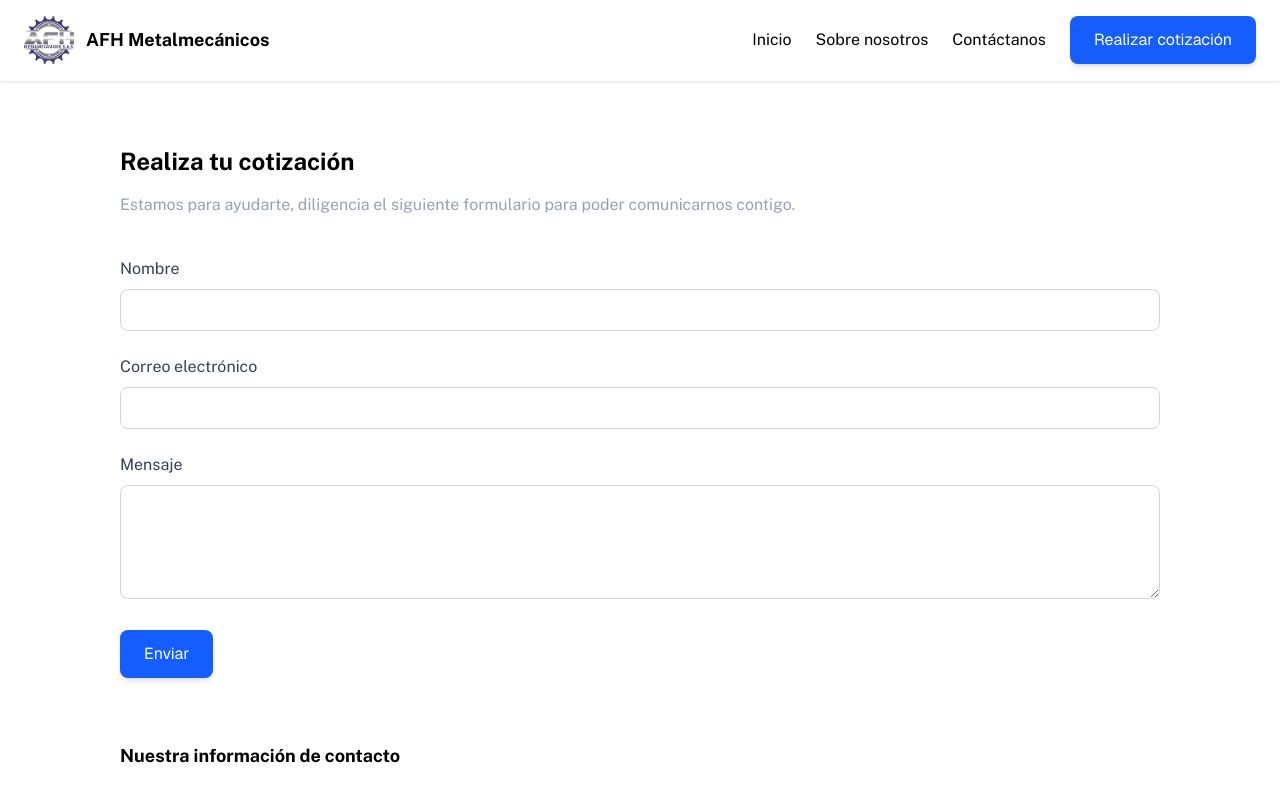
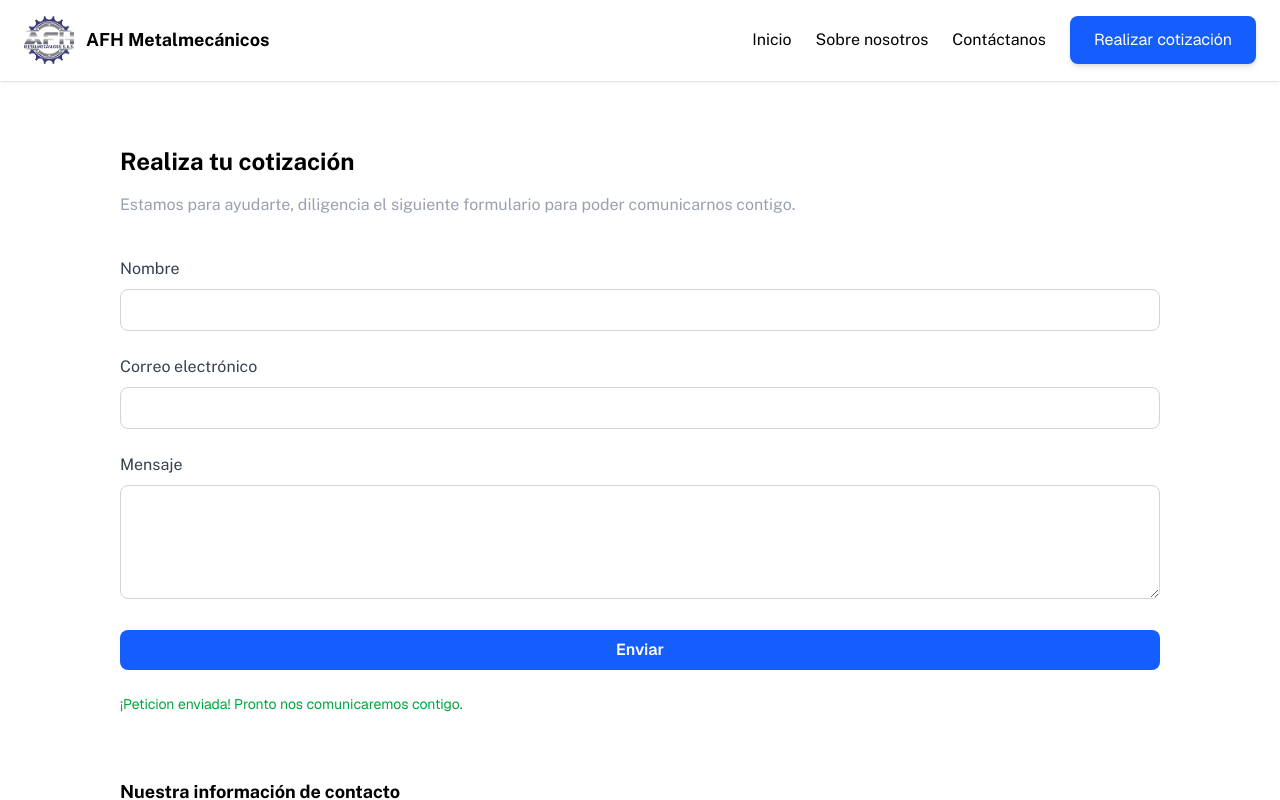
Before and after one commit to keivch/afh_landing_page, a Next.js app: page /contact_us in a window 1280 px wide. Both pictures are taken after typing "Sample", "name@example.com", "Sample" into the empty fields and a click on the button "Enviar". Shown: the top 800 px of the page. Built offline with nearby package versions, Linux system fonts and the light colour scheme; no server answers.

Commit message:
feat: integrar EmailJS para el envío de formularios de contacto

```diff
--- a/components/contact_us/form.tsx
+++ b/components/contact_us/form.tsx
@@ -1,7 +1,7 @@
 "use client";
 
 import { useState } from "react";
-import ButtonCTA from "../ui/ButtonCTA";
+import emailjs from "@emailjs/browser";
 
 interface Quote {
   nombre: string;
@@ -15,26 +15,48 @@ export default function Form() {
     email: "",
     mensaje: "",
   });
+  const [status, setStatus] = useState<"idle" | "sending" | "sent" | "error">(
+    "idle"
+  );
+  const [errorMsg, setErrorMsg] = useState<string>("");
 
   const handleChange = (
     e: React.ChangeEvent<HTMLInputElement | HTMLTextAreaElement>
   ) => {
     const { name, value } = e.target;
-    setFormData({
-      ...formData,
-      [name]: value,
-    });
+    setFormData((s) => ({ ...s, [name]: value }));
   };
 
-  const handleSubmit = (e: React.FormEvent<HTMLFormElement>) => {
+  const handleSubmit = async (e: React.FormEvent<HTMLFormElement>) => {
     e.preventDefault();
-    console.log("Datos enviados:", formData);
+    setStatus("sending");
+    setErrorMsg("");
 
-    // Aquí puedes hacer el fetch a tu API o backend
-    // fetch('/api/endpoint', { method: 'POST', body: JSON.stringify(formData) })
+    const serviceId = process.env.NEXT_PUBLIC_EMAILJS_SERVICE_ID!;
+    const templateId = process.env.NEXT_PUBLIC_EMAILJS_TEMPLATE_ID!;
+    const publicKey = process.env.NEXT_PUBLIC_EMAILJS_PUBLIC_KEY!;
 
-    // Limpia el formulario después de enviar
-    setFormData({ nombre: "", email: "", mensaje: "" });
+    const templateParams = {
+      name: formData.nombre,
+      email: formData.email,
+      message: formData.mensaje,
+    };
+
+    try {
+      await emailjs.send(serviceId, templateId, templateParams, { publicKey });
+      setStatus("sent");
+      setFormData({ nombre: "", email: "", mensaje: "" });
+    } catch (err: unknown) {
+      setStatus("error");
+      if (err && typeof err === "object" && "text" in err) {
+        setErrorMsg(
+          (err as { text?: string }).text ||
+            "Ocurrió un error al enviar el correo."
+        );
+      } else {
+        setErrorMsg("Ocurrió un error al enviar el correo.");
+      }
+    }
   };
 
   return (
@@ -74,7 +96,7 @@ export default function Form() {
               value={formData.email}
               onChange={handleChange}
               required
-              className="font-public-sans w-full py-2 border border-gray-300 rounded-lg focus:ring focus:ring-blue-200 focus:outline-none"
+              className="font-public-sans w-full px-4 py-2 border border-gray-300 rounded-lg focus:ring focus:ring-blue-200 focus:outline-none"
             />
           </div>
 
@@ -87,12 +109,27 @@ export default function Form() {
               value={formData.mensaje}
               onChange={handleChange}
               required
-              className="font-public-sans w-full py-2 border border-gray-300 rounded-lg focus:ring focus:ring-blue-200 focus:outline-none"
               rows={4}
-            ></textarea>
+              className="font-public-sans w-full px-4 py-2 border border-gray-300 rounded-lg focus:ring focus:ring-blue-200 focus:outline-none"
+            />
           </div>
 
-          <ButtonCTA text="Enviar" link="" />
+          <button
+            type="submit"
+            disabled={status === "sending"}
+            className="w-full bg-blue-600 hover:bg-blue-700 disabled:opacity-60 disabled:cursor-not-allowed text-white font-semibold py-2 px-4 rounded-lg transition"
+          >
+            {status === "sending" ? "Enviando..." : "Enviar"}
+          </button>
+
+          {status === "sent" && (
+            <p className="text-green-600 text-sm">
+              ¡Peticion enviada! Pronto nos comunicaremos contigo.
+            </p>
+          )}
+          {status === "error" && (
+            <p className="text-red-600 text-sm">Error: {errorMsg}</p>
+          )}
         </form>
       </section>
     </section>
--- a/package.json
+++ b/package.json
@@ -9,6 +9,7 @@
     "lint": "next lint"
   },
   "dependencies": {
+    "@emailjs/browser": "^4.4.1",
     "aos": "^2.3.4",
     "gsap": "^3.13.0",
     "motion": "^12.23.12",
```
Also changed, not shown: 1 other file (tests, documents, lock files or other folders).
